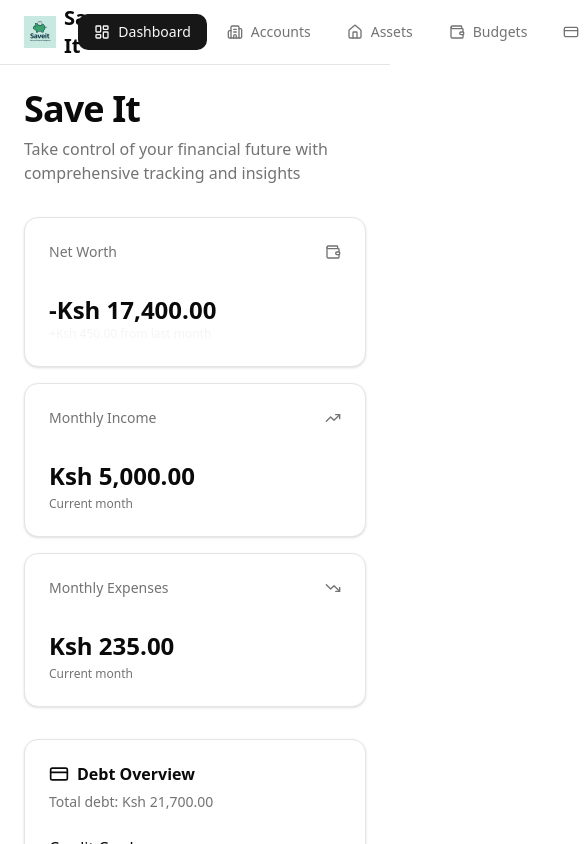
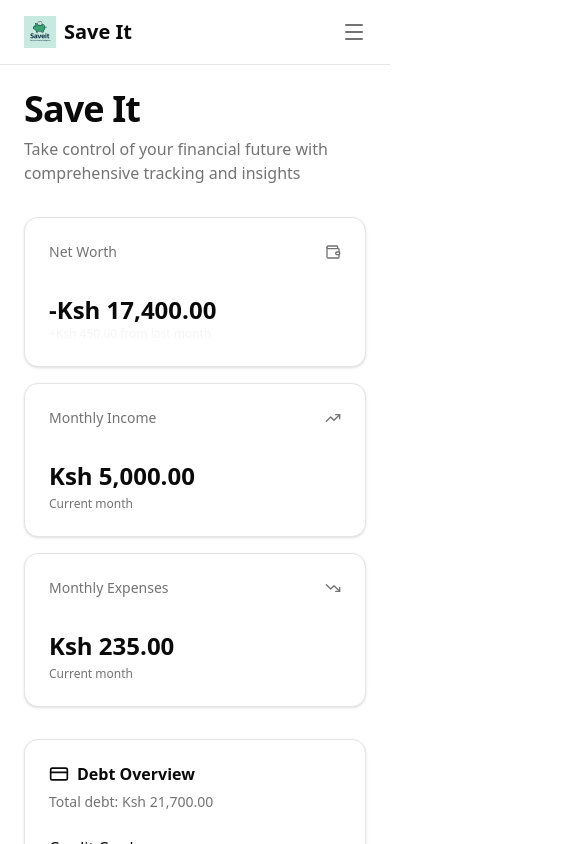
Before and after one commit to youneedgreg/Save-it, a Next.js app: page / in a window 390 px wide. Shown: the top 844 px of the page, 585 px wide, since content can reach past the window. Built offline with nearby package versions, Linux system fonts and the light colour scheme.

Commit message:
responsive navbar

```diff
--- a/src/components/navigation.tsx
+++ b/src/components/navigation.tsx
@@ -1,6 +1,7 @@
 "use client"
 
 import Link from "next/link"
+import { useState } from "react"
 import { usePathname } from "next/navigation"
 import Image from "next/image"
 import {
@@ -18,6 +19,7 @@ import {
   CheckSquare,
   Heart,
   Ellipsis,
+  Menu,
 } from "lucide-react"
 import { cn } from "@/lib/utils"
 import {
@@ -49,6 +51,7 @@ const moreNavItems = navItems.slice(5)
 
 export function Navigation() {
   const pathname = usePathname()
+  const [mobileMenuOpen, setMobileMenuOpen] = useState(false)
 
   return (
     <nav className="border-b bg-card">
@@ -58,7 +61,7 @@ export function Navigation() {
             <Image src="/saveit_logo.png" alt="Save It Logo" width={32} height={32} priority />
             <span className="font-bold text-xl">Save It</span>
           </div>
-          <div className="flex items-center gap-4">
+          <div className="hidden md:flex items-center gap-4">
             <div className="flex gap-1">
               {mainNavItems.map((item) => {
                 const Icon = item.icon
@@ -108,8 +111,46 @@ export function Navigation() {
             <ThemeToggle />
             <CurrencySelector />
           </div>
+          <div className="md:hidden flex items-center">
+            <button
+              onClick={() => setMobileMenuOpen(!mobileMenuOpen)}
+              className="text-muted-foreground hover:text-foreground focus:outline-none"
+            >
+              <Menu className="h-6 w-6" />
+            </button>
+          </div>
         </div>
       </div>
+      {mobileMenuOpen && (
+        <div className="md:hidden bg-card pb-4">
+          <div className="flex flex-col items-start px-6 gap-2">
+            {navItems.map((item) => {
+              const Icon = item.icon
+              const isActive = pathname === item.href
+              return (
+                <Link
+                  key={item.href}
+                  href={item.href}
+                  className={cn(
+                    "flex items-center gap-2 px-4 py-2 rounded-lg text-sm font-medium transition-colors w-full",
+                    isActive
+                      ? "bg-primary text-primary-foreground"
+                      : "text-muted-foreground hover:text-foreground hover:bg-muted",
+                  )}
+                  onClick={() => setMobileMenuOpen(false)}
+                >
+                  <Icon className="h-4 w-4" />
+                  {item.label}
+                </Link>
+              )
+            })}
+            <div className="w-full flex justify-between items-center px-4 py-2">
+              <ThemeToggle />
+              <CurrencySelector />
+            </div>
+          </div>
+        </div>
+      )}
     </nav>
   )
 }
```
Also changed, not shown: 1 other file (tests, documents, lock files or other folders).
